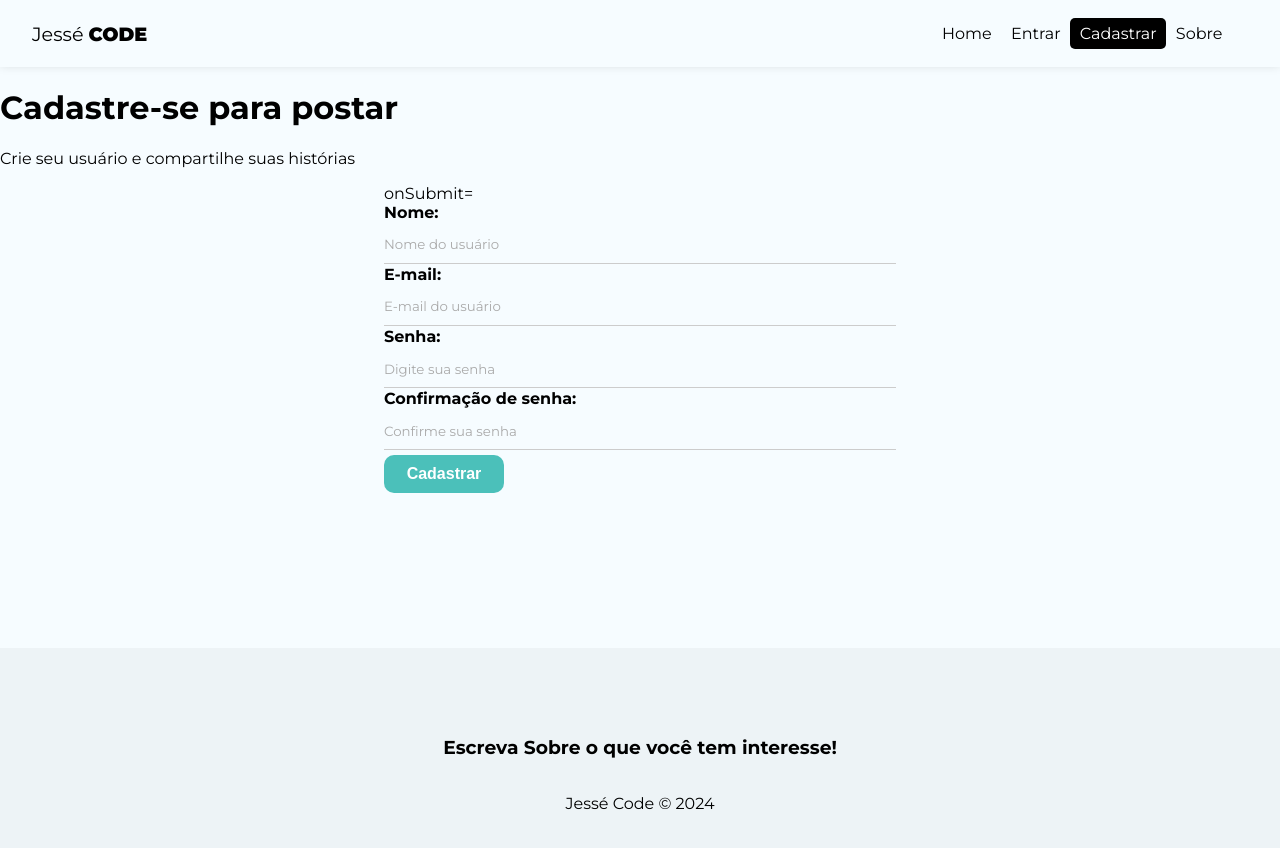
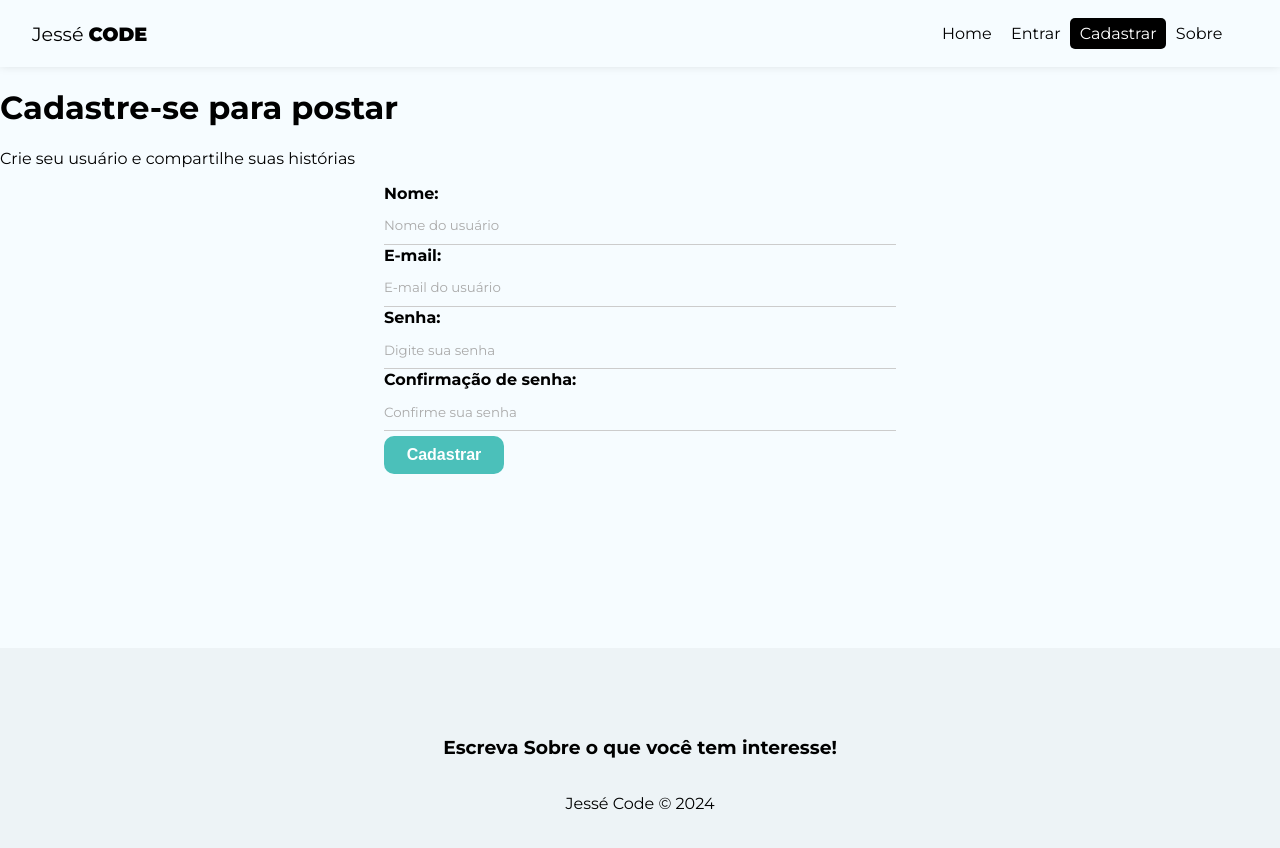
Before and after one commit to jesseprogran/miniblog, a React (Vite) app: page /register in a window 1280 px wide. Shown: the top 848 px of the page. Built offline with nearby package versions, Linux system fonts and the light colour scheme.

Commit message:
corrigindo erro no form

```diff
--- a/src/pages/Register/Register.jsx
+++ b/src/pages/Register/Register.jsx
@@ -27,9 +27,7 @@ const Register = () => {
     <div>
       <h1>Cadastre-se para postar</h1>
       <p>Crie seu usuário e compartilhe suas histórias</p>
-      <form>
-        {" "}
-        onSubmit={handleSubmit}
+      <form onSubmit={handleSubmit}>
         <label>
           <span>Nome:</span>
           <input
```
